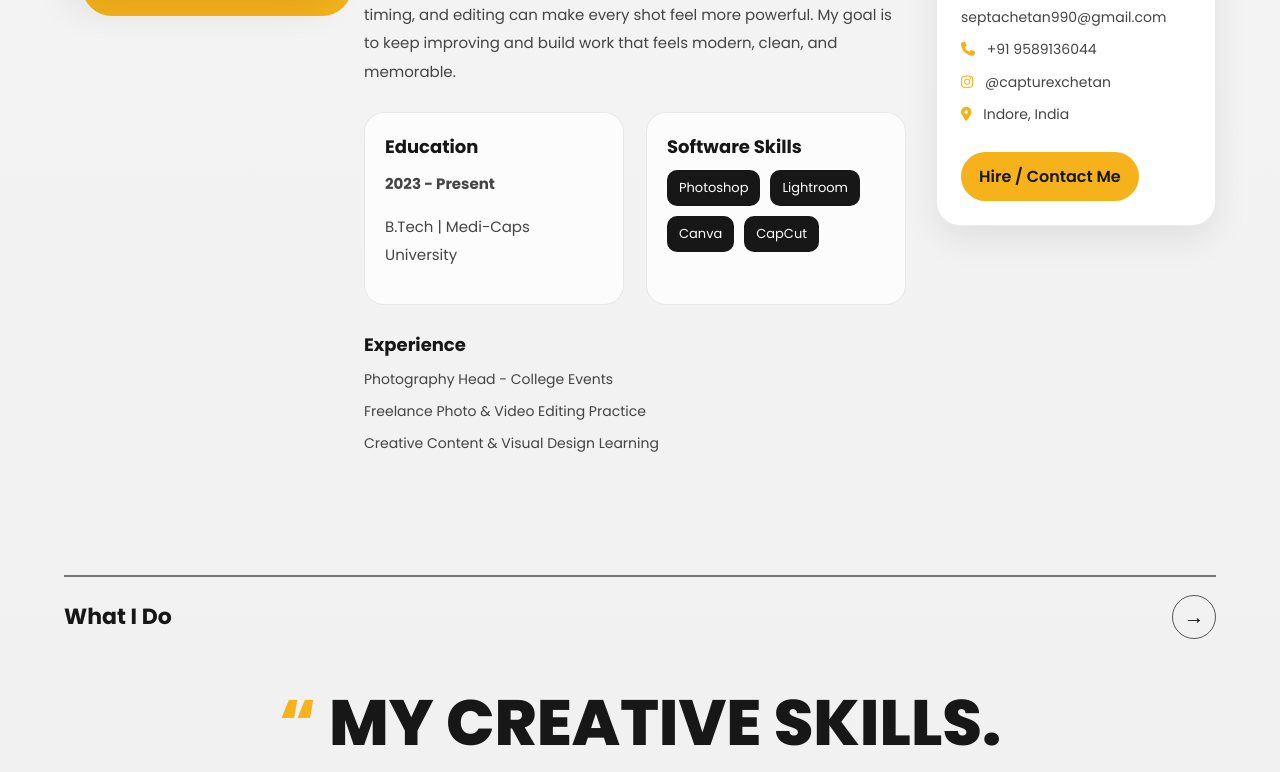
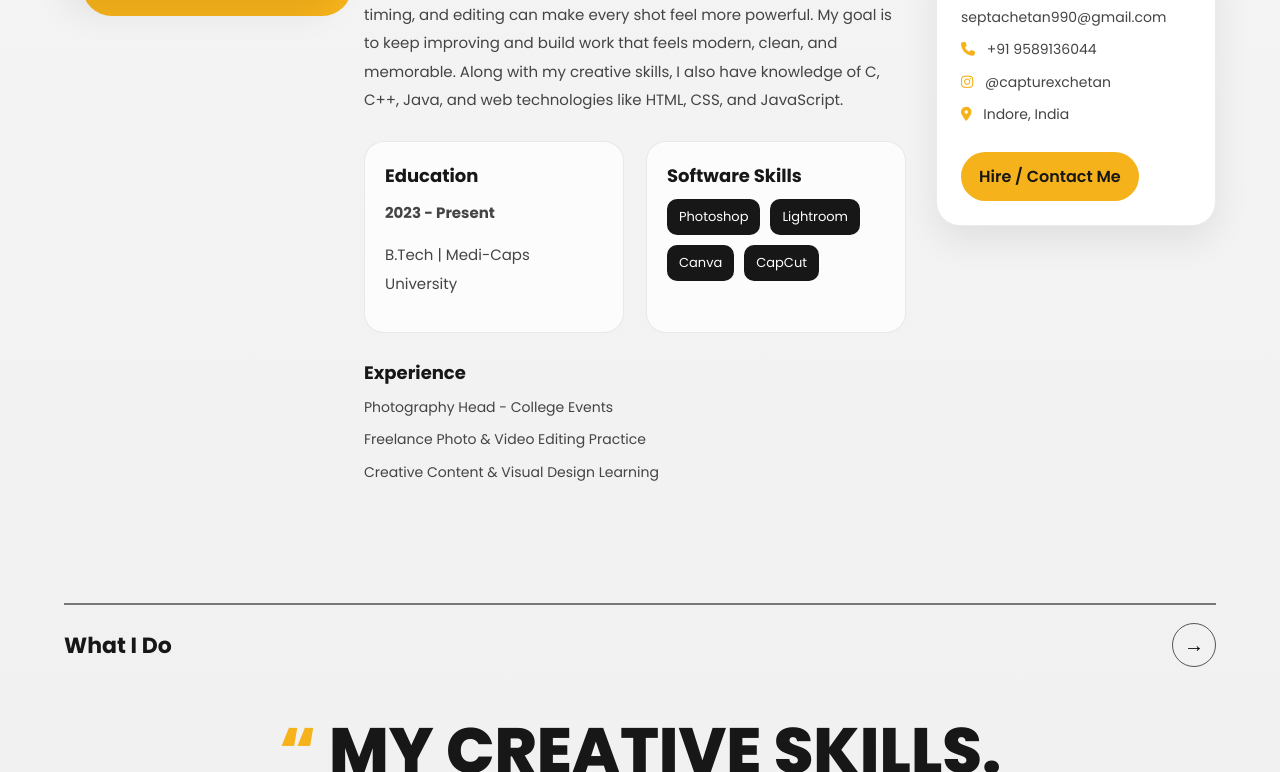
Before and after one commit to chetansepta/Chetan_photography_Portfolio, a plain HTML site: page index.html in a window 1280 px wide. Shown: the part 1331-2103 px from the top of the page. Drawn offline with Linux system fonts and the light colour scheme.

Commit message:
Update index.html

```diff
--- a/index.html
+++ b/index.html
@@ -113,10 +113,11 @@
           </p>
 
           <p>
-            I have covered college events and explored how lighting,
-            composition, timing, and editing can make every shot feel more
-            powerful. My goal is to keep improving and build work that feels
-            modern, clean, and memorable.
+            I have covered college events and explored how lighting, composition,
+            timing, and editing can make every shot feel more powerful. My goal is
+            to keep improving and build work that feels modern, clean, and memorable.
+            Along with my creative skills, I also have knowledge of C, C++, Java,
+            and web technologies like HTML, CSS, and JavaScript.
           </p>
 
           <div class="info-columns">
```
